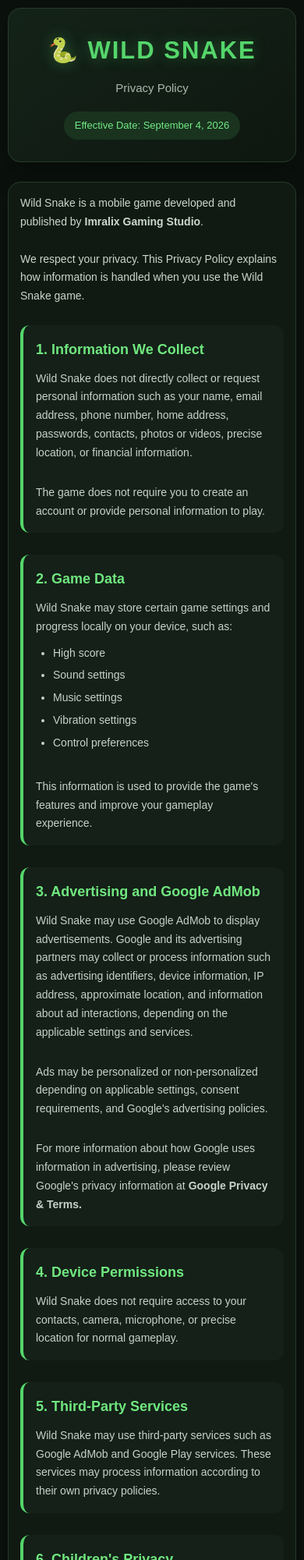
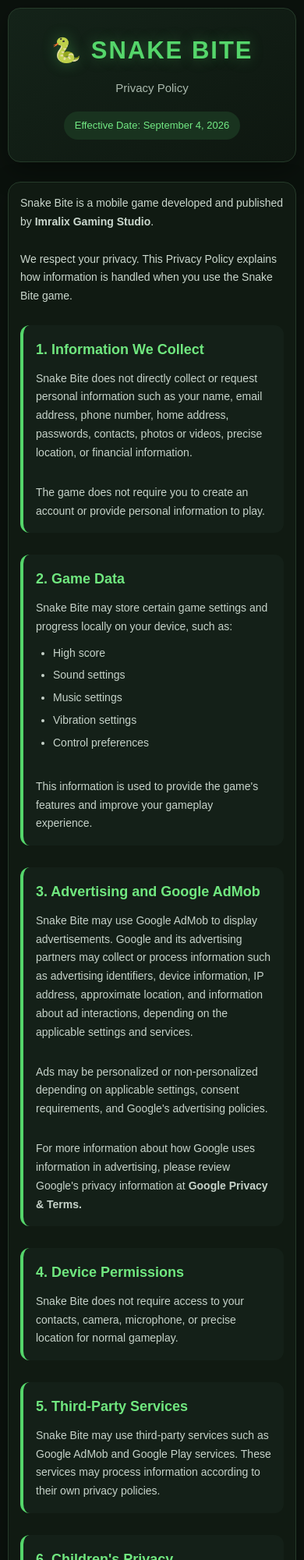
Before and after one commit to imran77093-a11y/privacy-policy-, a plain HTML site: page index.html in a window 390 px wide. Shown: the top 2000 px of the page at 78% size. Drawn offline with Linux system fonts and the light colour scheme.

Commit message:
Update Privacy Policy for Snake Bite game

```diff
--- a/index.html
+++ b/index.html
@@ -3,7 +3,7 @@
 <head>
 <meta charset="UTF-8">
 <meta name="viewport" content="width=device-width, initial-scale=1.0">
-<title>Wild Snake - Privacy Policy</title>
+<title>Snake Bite - Privacy Policy</title>
 <style>
 * {
     box-sizing: border-box;
@@ -134,7 +134,7 @@
 <body>
 <div class="container">
     <div class="header">
-        <div class="logo">🐍 WILD SNAKE</div>
+        <div class="logo">🐍 SNAKE BITE</div>
         <div class="subtitle">
             Privacy Policy
         </div>
@@ -144,16 +144,16 @@
     </div>
     <div class="policy">
         <p class="intro">
-            Wild Snake is a mobile game developed and published by
+            Snake Bite is a mobile game developed and published by
             <strong>Imralix Gaming Studio</strong>.
             <br><br>
             We respect your privacy. This Privacy Policy explains how
-            information is handled when you use the Wild Snake game.
+            information is handled when you use the Snake Bite game.
         </p>
         <div class="section">
             <h2>1. Information We Collect</h2>
             <p>
-                Wild Snake does not directly collect or request personal
+                Snake Bite does not directly collect or request personal
                 information such as your name, email address, phone number,
                 home address, passwords, contacts, photos or videos, precise
                 location, or financial information.
@@ -167,7 +167,7 @@
         <div class="section">
             <h2>2. Game Data</h2>
             <p>
-                Wild Snake may store certain game settings and progress locally
+                Snake Bite may store certain game settings and progress locally
                 on your device, such as:
             </p>
             <ul>
@@ -186,7 +186,7 @@
         <div class="section">
             <h2>3. Advertising and Google AdMob</h2>
             <p>
-                Wild Snake may use Google AdMob to display advertisements.
+                Snake Bite may use Google AdMob to display advertisements.
                 Google and its advertising partners may collect or process
                 information such as advertising identifiers, device information,
                 IP address, approximate location, and information about ad
@@ -208,14 +208,14 @@
         <div class="section">
             <h2>4. Device Permissions</h2>
             <p>
-                Wild Snake does not require access to your contacts, camera,
+                Snake Bite does not require access to your contacts, camera,
                 microphone, or precise location for normal gameplay.
             </p>
         </div>
         <div class="section">
             <h2>5. Third-Party Services</h2>
             <p>
-                Wild Snake may use third-party services such as Google AdMob
+                Snake Bite may use third-party services such as Google AdMob
                 and Google Play services. These services may process information
                 according to their own privacy policies.
             </p>
@@ -223,7 +223,7 @@
         <div class="section">
             <h2>6. Children's Privacy</h2>
             <p>
-                Wild Snake does not knowingly collect personal information from
+                Snake Bite does not knowingly collect personal information from
                 children. If you believe that a child has provided personal
                 information through the game, please contact us so that
                 appropriate action can be taken.
@@ -233,7 +233,7 @@
             <h2>7. Data Security</h2>
             <p>
                 We take reasonable measures to protect information associated
-                with the game. Since Wild Snake does not directly collect
+                with the game. Since Snake Bite does not directly collect
                 personal information, there is no personal information stored
                 by us through the game.
             </p>
@@ -251,12 +251,12 @@
             <h2>9. Contact Us</h2>
             <p>
                 If you have any questions or concerns about this Privacy Policy
-                or Wild Snake, please contact:
+                or Snake Bite, please contact:
             </p>
             <br>
             <p>
                 <strong>Imralix Gaming Studio</strong><br>
-                Game: Wild Snake<br>
+                Game: Snake Bite<br>
                 Email:
                 <span class="email">imran77093@gmail.com</span>
             </p>
@@ -265,7 +265,7 @@
     <div class="footer">
         © 2026 <strong>Imralix Gaming Studio</strong>. All Rights Reserved.
         <br>
-        Wild Snake
+        Snake Bite
     </div>
 </div>
 </body>
```
